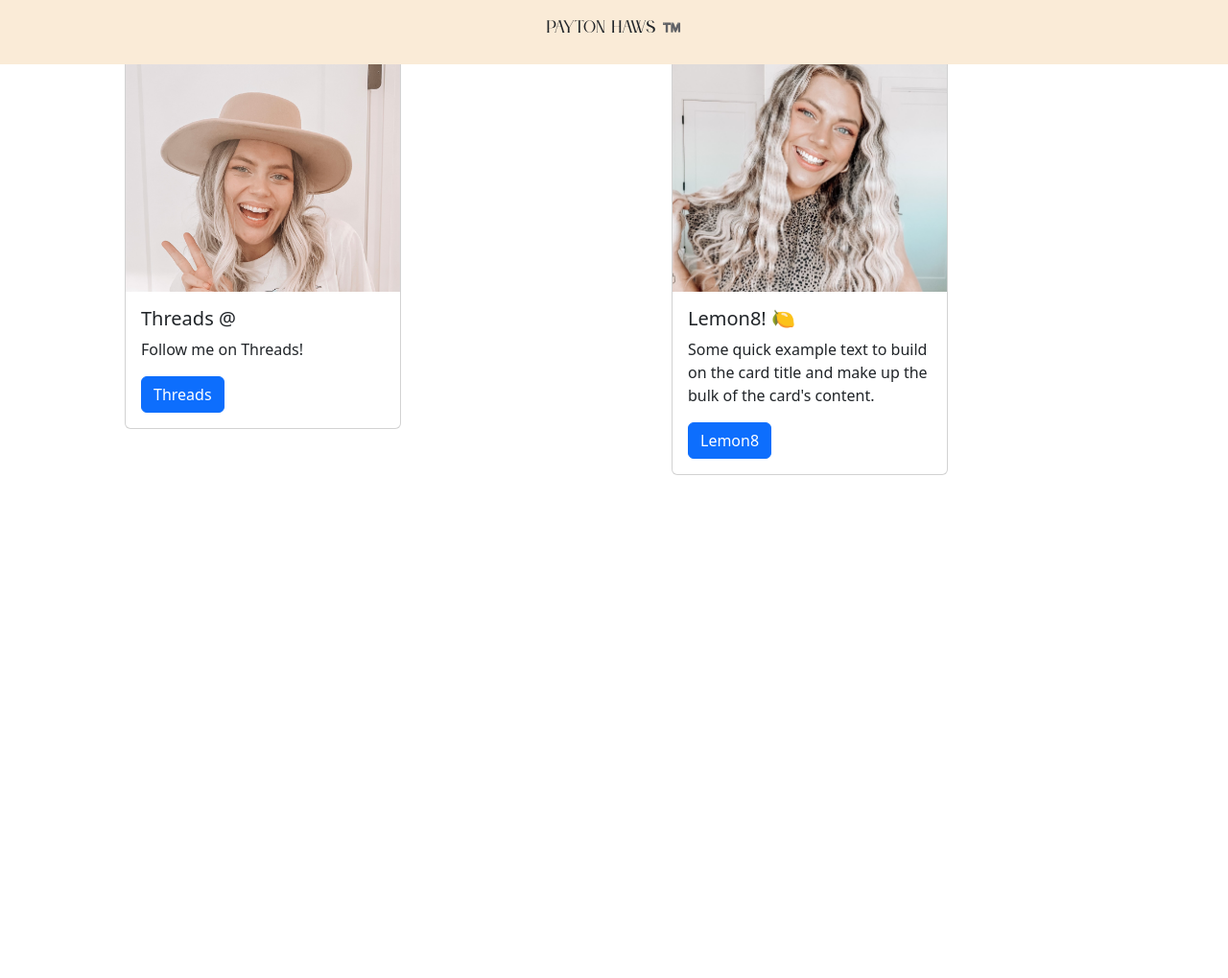
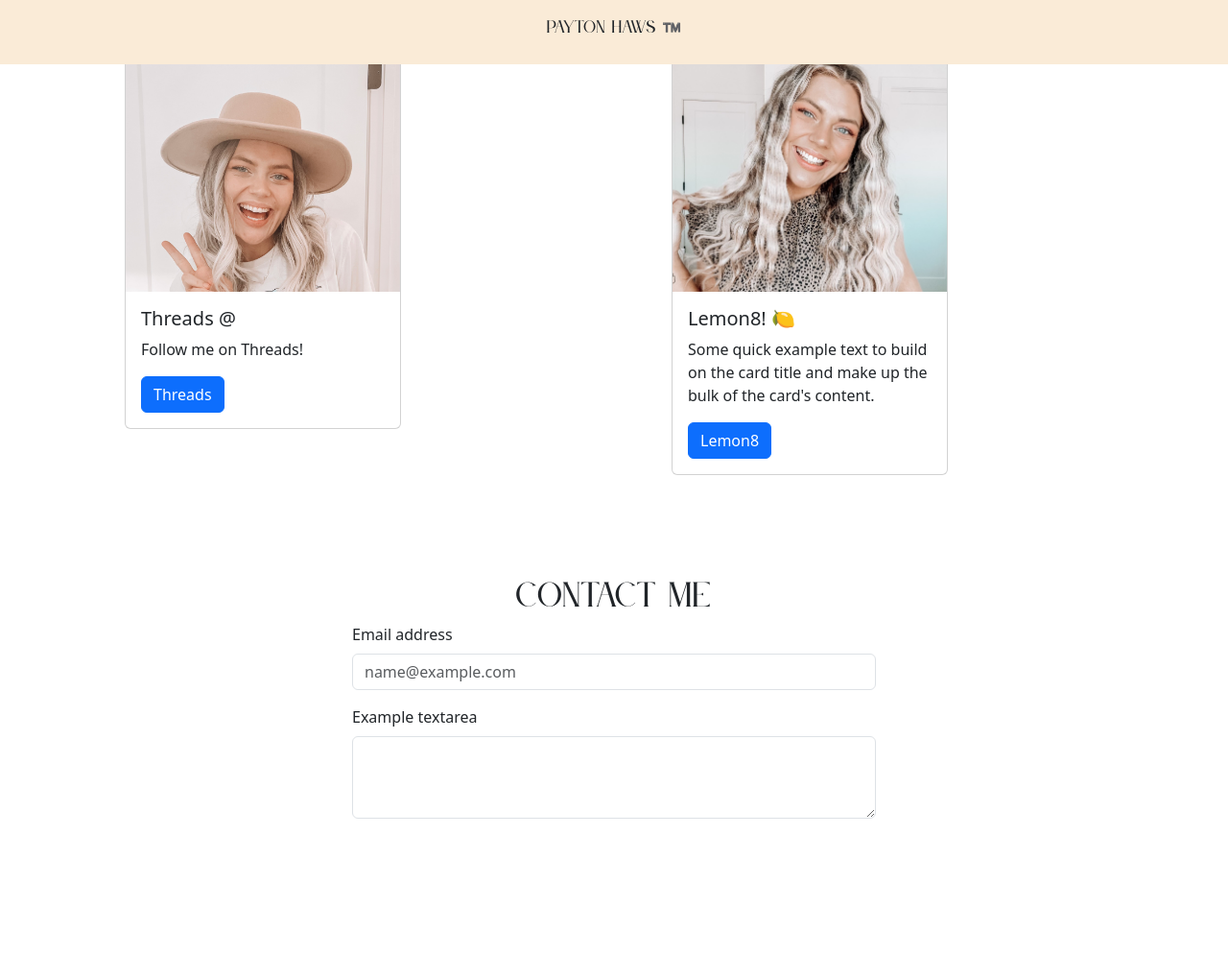
Before and after one commit to CHawsCoding/Payston-site, a plain HTML site: page index.html in a window 1280 px wide. Shown: the part 733-1752 px from the top of the page at 96% size. Before the commit the page ends 1276 px from the top, so only its background shows below. Drawn offline with nearby package versions, Linux system fonts and the light colour scheme.

Commit message:
addec contact me form

```diff
--- a/assets/style.css
+++ b/assets/style.css
@@ -8,7 +8,6 @@
   font-family: "Le Jour Serif";
   src: url(./Le\ Jour\ Serif.ttf);
 }
-
 
 header {
   background-color: antiquewhite;
@@ -27,18 +26,33 @@ nav {
 }
 
 h1 {
-    font-family: 'Le Jour Serif';
+  font-family: "Le Jour Serif";
   font-size: 40px;
   margin: 0;
   padding-left: 10px 20px;
 }
 
+h2 {
+  font-family: "Le Jour Serif";
+  font-size: 40px;
+  margin-bottom: 0;
+  padding-left: 10px 20px;
+  text-align: center;
+}
+
+.links-content-wrapper {
+  padding-bottom: 60px; /* Adjust this value based on the height of your footer */
+}
+.form-content-wrapper {
+  padding-bottom: 150px;
+}
+
 #contact_btn {
   height: 60px;
-    font-family: 'Le Jour Serif';
+  font-family: "Le Jour Serif";
   box-shadow: 4px 4px 8px rgba(0, 0, 0, 0.2);
   display: block;
-    background-color: #007BFF;
+  background-color: #007bff;
   border: none;
   color: rgb(0, 0, 0);
   padding: 10px 20px;
@@ -54,11 +68,10 @@ h1 {
   object-position: center top;
 }
 
-
 footer {
   background-color: antiquewhite;
   text-align: center;
-    font-family: 'Le Jour Serif';
+  font-family: "Le Jour Serif";
   padding: 20px 10px;
   margin: 0px;
   position: fixed;
@@ -66,3 +79,7 @@ h1 {
   right: 0;
   bottom: 0;
 }
+
+.custom-input-height {
+  height: 100px; /* Adjust as needed */
+}
--- a/index.html
+++ b/index.html
@@ -31,6 +31,7 @@
         <button id="contact_btn">Contact Me!</button>
       </nav>
     </header>
+    <div class="links-content-wrapper">
       <div class="container">
         <div class="row links">
           <div class="col-md-6">
@@ -99,6 +100,41 @@
           </div>
         </div>
       </div>
+    </div>
+
+    <div>
+      <h2>CONTACT ME</h2>
+    </div>
+
+    <div class="form-content-wrapper">
+      <div class="container">
+        <div class="row justify-content-center">
+          <div class="col-md-6">
+            <div class="mb-3">
+              <label for="exampleFormControlInput1" class="form-label"
+                >Email address</label
+              >
+              <input
+                type="email"
+                class="form-control"
+                id="exampleFormControlInput1"
+                placeholder="name@example.com"
+              />
+            </div>
+            <div class="mb-3">
+              <label for="exampleFormControlTextarea1" class="form-label"
+                >Example textarea</label
+              >
+              <textarea
+                class="form-control"
+                id="exampleFormControlTextarea1"
+                rows="3"
+              ></textarea>
+            </div>
+          </div>
+        </div>
+      </div>
+    </div>
 
     <footer>
       <h6>Payton Haws ™️</h6>
```
Lines whose indentation alone changed are shown as unchanged.
